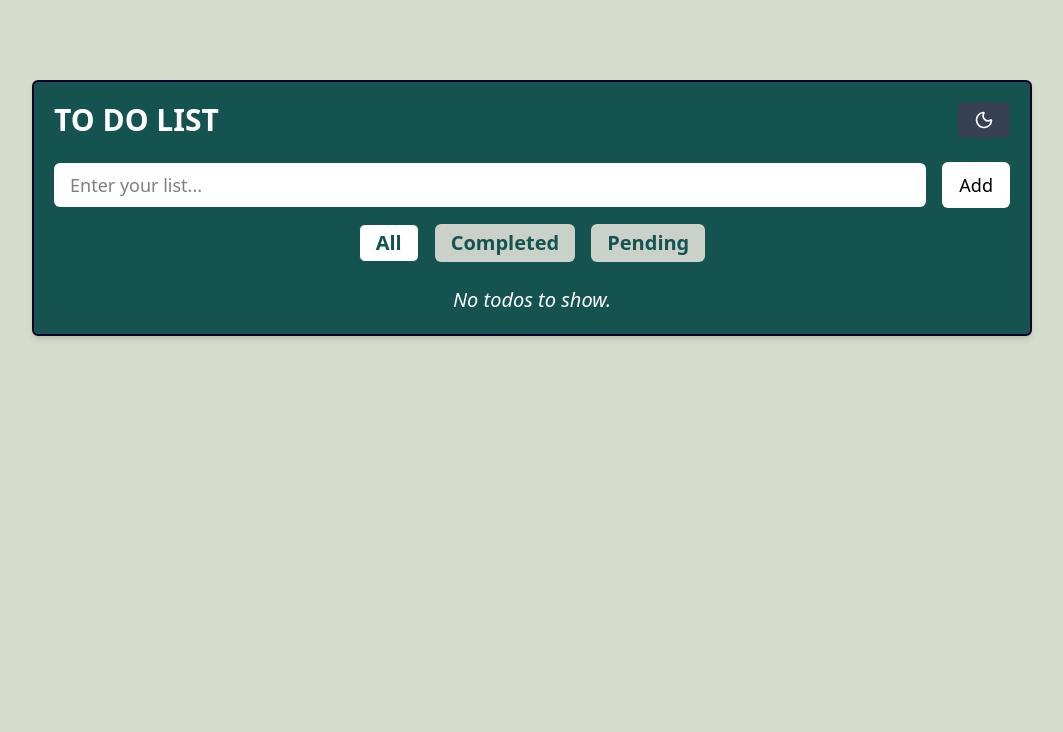
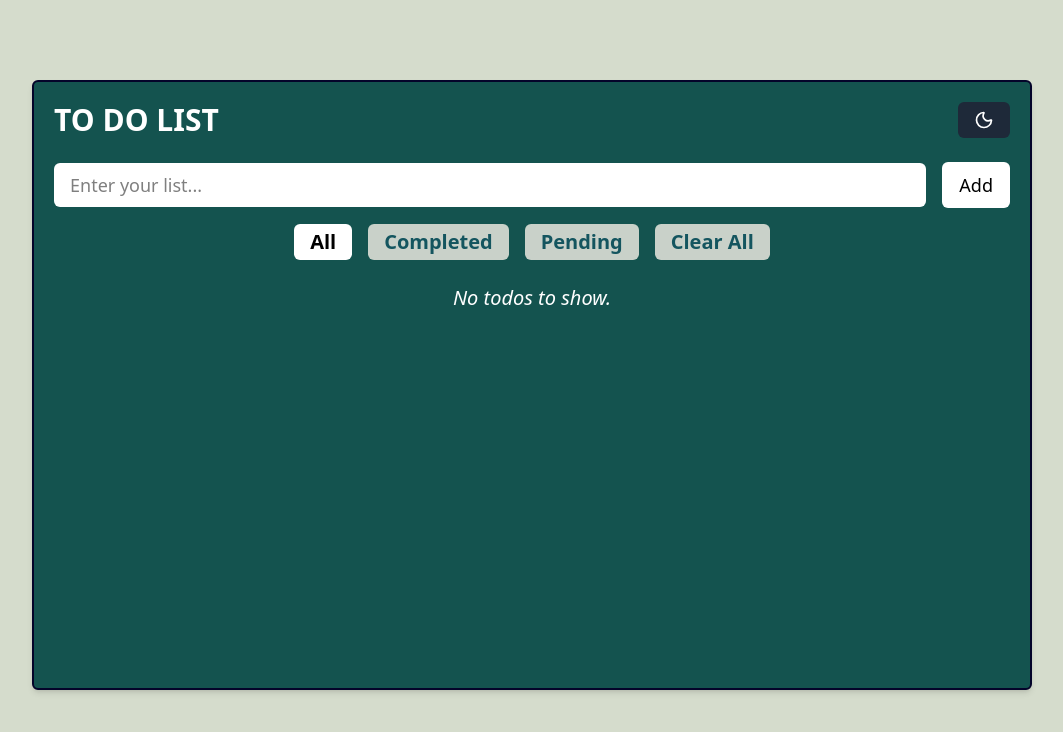
Before and after one commit to exeRik/React-TODO, a React (Vite) app: page / in a window 1280 px wide. Shown: the top 732 px of the page, without its empty margins (108-1171 px from the left). Built offline with nearby package versions, Linux system fonts and the light colour scheme.

Commit message:
layout chngaes, added scrool bar, added clear button

```diff
--- a/src/Todo.jsx
+++ b/src/Todo.jsx
@@ -2,7 +2,6 @@ import React, { useState, useRef, useEffect } from "react";
 import { Trash2, Edit2, Save, Moon, Sun } from "lucide-react";
 
 function Todo() {
-  // === Dark mode state ===
   const savedDarkMode = JSON.parse(localStorage.getItem("darkMode")) || false;
   const [darkMode, setDarkMode] = useState(savedDarkMode);
 
@@ -12,20 +11,18 @@ function Todo() {
 
   const toggleDarkMode = () => setDarkMode((prev) => !prev);
 
-  // === Todo states ===
   const savedLists = JSON.parse(localStorage.getItem("tasks")) || [];
   const [lists, setLists] = useState(savedLists);
   const [items, setItems] = useState("");
   const [editIndex, setEditIndex] = useState(null);
   const [editText, setEditText] = useState("");
-  const [filter, setFilter] = useState("all"); // "all", "completed", "pending"
+  const [filter, setFilter] = useState("all");
   const editInputRef = useRef(null);
 
-  // Filtered todos based on filter state
   const filteredLists = lists.filter((todo) => {
     if (filter === "completed") return todo.isTicked;
     if (filter === "pending") return !todo.isTicked;
-    return true; // all
+    return true;
   });
 
   const handleInputChange = (e) => setItems(e.target.value);
@@ -38,6 +35,13 @@ function Todo() {
       localStorage.setItem("tasks", JSON.stringify(updatedLists));
       setItems("");
     }
+  };
+
+  const clearAll = () => {
+    setLists([]);
+    localStorage.setItem("tasks", JSON.stringify([]));
+    setEditIndex(null);
+    setEditText("");
   };
 
   const handleDelete = (index) => {
@@ -82,7 +86,6 @@ function Todo() {
     localStorage.setItem("tasks", JSON.stringify(updated));
   };
 
-  // Edit handlers
   const startEditing = (index) => {
     setEditIndex(index);
     setEditText(lists[index].text);
@@ -94,7 +97,7 @@ function Todo() {
   };
 
   const saveEdit = () => {
-    if (editText.trim() === "") return; // prevent empty todo
+    if (editText.trim() === "") return;
     const updatedLists = lists.map((item, i) =>
       i === editIndex ? { ...item, text: editText.trim() } : item
     );
@@ -105,11 +108,8 @@ function Todo() {
   };
 
   const handleEditKeyDown = (e) => {
-    if (e.key === "Enter") {
-      saveEdit();
-    } else if (e.key === "Escape") {
-      cancelEditing();
-    }
+    if (e.key === "Enter") saveEdit();
+    else if (e.key === "Escape") cancelEditing();
   };
 
   useEffect(() => {
@@ -125,7 +125,7 @@ function Todo() {
       }`}
     >
       <div
-        className={`w-full max-w-[1000px] p-5 rounded-md border-2 shadow-md text-center
+        className={`w-full max-w-[1000px] h-[610px] overflow-y-auto p-5 rounded-md border-2 shadow-md text-center
           ${
             darkMode
               ? "bg-gray-800 border-gray-700"
@@ -139,17 +139,15 @@ function Todo() {
             className={`px-4 py-2 rounded-md font-semibold transition-colors duration-200
               ${
                 darkMode
-                     ? "bg-yellow-400 text-gray-900 hover:bg-yellow-300"
-                     : "bg-gray-700 text-white hover:bg-gray-600"
-                 }
-               `}
+                  ? "bg-gray-400 text-gray-900 hover:bg-gray-300"
+                  : "bg-gray-800 text-white hover:bg-gray-700"
+              }`}
             aria-label={darkMode ? "Switch to Light Mode" : "Switch to Dark Mode"}
           >
             {darkMode ? <Sun size={20} /> : <Moon size={20} />}
           </button>
         </div>
 
-        {/* Input + Add */}
         <div className="flex flex-col sm:flex-row sm:items-center sm:justify-center gap-4 mb-4">
           <input
             id="enterList"
@@ -169,7 +167,7 @@ function Todo() {
             className={`text-base sm:text-lg px-4 py-2 rounded-md border border-transparent transition-colors duration-200
               ${
                 darkMode
-                  ? "bg-yellow-400 text-gray-900 hover:bg-yellow-300 hover:border-yellow-300"
+                  ? "bg-gray-400 text-gray-900 hover:bg-gray-300 hover:border-gray-300"
                   : "bg-white text-black hover:border-white hover:bg-[#14534f] hover:text-white"
               }`}
           >
@@ -177,8 +175,8 @@ function Todo() {
           </button>
         </div>
 
-        {/* Filter buttons */}
-        <div className="flex justify-center gap-4 mb-6">
+        {/* Filter + Clear All */}
+        <div className="flex flex-wrap justify-center gap-4 mb-6">
           {["all", "completed", "pending"].map((f) => (
             <button
               key={f}
@@ -186,18 +184,29 @@ function Todo() {
               className={`px-4 py-1 rounded-md font-semibold transition-colors duration-200
                 ${
                   filter === f
-                    ? darkMode
-                      ? "bg-yellow-400 text-gray-900 border border-yellow-400"
-                      : "bg-white text-[#14534f] border border-[#14534f]"
+                    ?darkMode
+                     ? "bg-gray-700 text-white placeholder-gray-400"
+                     : "bg-white text-black"
                     : darkMode
-                    ? "bg-gray-700 text-gray-400 hover:bg-yellow-400 hover:text-gray-900"
-                    : "bg-[#c9d1c9] text-[#14534f] hover:bg-white hover:text-[#14534f]"
-                }
-              `}
+                    ? "bg-gray-700 text-gray-400 hover:bg-gray-400 hover:text-gray-900"
+                    : "bg-[#c9d1c9] text-[#14555f] hover:bg-white hover:text-[#14534f]"
+                }`}
             >
               {f.charAt(0).toUpperCase() + f.slice(1)}
             </button>
           ))}
+
+          <button
+            onClick={clearAll}
+            className={`px-4 py-1 rounded-md font-semibold transition-colors duration-200
+              ${
+                darkMode
+                  ? "bg-gray-700 text-gray-400 hover:bg-gray-400 hover:text-gray-900"
+                    : "bg-[#c9d1c9] text-[#14555f] hover:bg-white hover:text-[#14534f]"
+              }`}
+          >
+           Clear All
+          </button>
         </div>
 
         {/* Todo list */}
@@ -209,9 +218,7 @@ function Todo() {
           )}
 
           {filteredLists.map((list, index) => {
-            // Find original index in full list for handlers
             const originalIndex = lists.findIndex((todo) => todo === list);
-
             return (
               <li key={originalIndex}>
                 <div
@@ -241,7 +248,6 @@ function Todo() {
                         className={`text-base sm:text-lg md:text-xl px-2 py-1 rounded-md flex-grow min-w-0 ${
                           darkMode ? "bg-gray-800 text-white" : ""
                         }`}
-                        style={{ minWidth: 0 }}
                       />
                     ) : (
                       <div
@@ -259,10 +265,9 @@ function Todo() {
                       <>
                         <button
                           onClick={saveEdit}
-                          aria-label="Save"
                           className={`rounded-md border-2 px-3 py-1 flex items-center justify-center transition-colors duration-200 ${
                             darkMode
-                              ? "bg-yellow-400 text-gray-900 border-yellow-400 hover:bg-yellow-300"
+                              ? "bg-gray-400 text-gray-900 border-gray-400 hover:bg-gray-300"
                               : "bg-[rgba(213,220,204,0.384)] text-black border-black hover:bg-[#14534f] hover:text-white"
                           }`}
                         >
@@ -270,10 +275,9 @@ function Todo() {
                         </button>
                         <button
                           onClick={cancelEditing}
-                          aria-label="Cancel"
                           className={`rounded-md border-2 px-3 py-1 transition-colors duration-200 ${
                             darkMode
-                              ? "bg-yellow-400 text-gray-900 border-yellow-400 hover:bg-yellow-300"
+                              ? "bg-gray-400 text-gray-900 border-gray-400 hover:bg-gray-300"
                               : "bg-[rgba(213,220,204,0.384)] text-black border-black hover:bg-[#14534f] hover:text-white"
                           }`}
                         >
@@ -284,10 +288,9 @@ function Todo() {
                       <>
                         <button
                           onClick={() => handleDelete(originalIndex)}
-                          aria-label="Delete"
                           className={`rounded-md border-2 px-3 py-1 flex items-center justify-center transition-colors duration-200 ${
                             darkMode
-                              ? "bg-yellow-400 text-gray-900 border-yellow-400 hover:bg-yellow-300"
+                              ? "bg-gray-400 text-gray-900 border-gray-400 hover:bg-gray-300"
                               : "bg-[rgba(213,220,204,0.384)] text-black border-black hover:bg-[#14534f] hover:text-white"
                           }`}
                         >
@@ -297,7 +300,7 @@ function Todo() {
                           onClick={() => handleUp(originalIndex)}
                           className={`rounded-md border-2 w-[40px] py-1 transition-colors duration-200 ${
                             darkMode
-                              ? "bg-yellow-400 text-gray-900 border-yellow-400 hover:bg-yellow-300"
+                              ? "bg-gray-400 text-gray-900 border-gray-400 hover:bg-gray-300"
                               : "bg-[rgba(213,220,204,0.384)] text-black border-black hover:bg-[#14534f] hover:text-white"
                           }`}
                         >
@@ -307,7 +310,7 @@ function Todo() {
                           onClick={() => handleDown(originalIndex)}
                           className={`rounded-md border-2 w-[40px] py-1 transition-colors duration-200 ${
                             darkMode
-                              ? "bg-yellow-400 text-gray-900 border-yellow-400 hover:bg-yellow-300"
+                              ? "bg-gray-400 text-gray-900 border-gray-400 hover:bg-gray-300"
                               : "bg-[rgba(213,220,204,0.384)] text-black border-black hover:bg-[#14534f] hover:text-white"
                           }`}
                         >
@@ -315,10 +318,9 @@ function Todo() {
                         </button>
                         <button
                           onClick={() => startEditing(originalIndex)}
-                          aria-label="Edit"
                           className={`rounded-md border-2 px-3 py-1 flex items-center justify-center transition-colors duration-200 ${
                             darkMode
-                              ? "bg-yellow-400 text-gray-900 border-yellow-400 hover:bg-yellow-300"
+                              ? "bg-gray-400 text-gray-900 border-gray-400 hover:bg-gray-300"
                               : "bg-[rgba(213,220,204,0.384)] text-black border-black hover:bg-[#14534f] hover:text-white"
                           }`}
                         >
```
Lines whose indentation alone changed are shown as unchanged.
